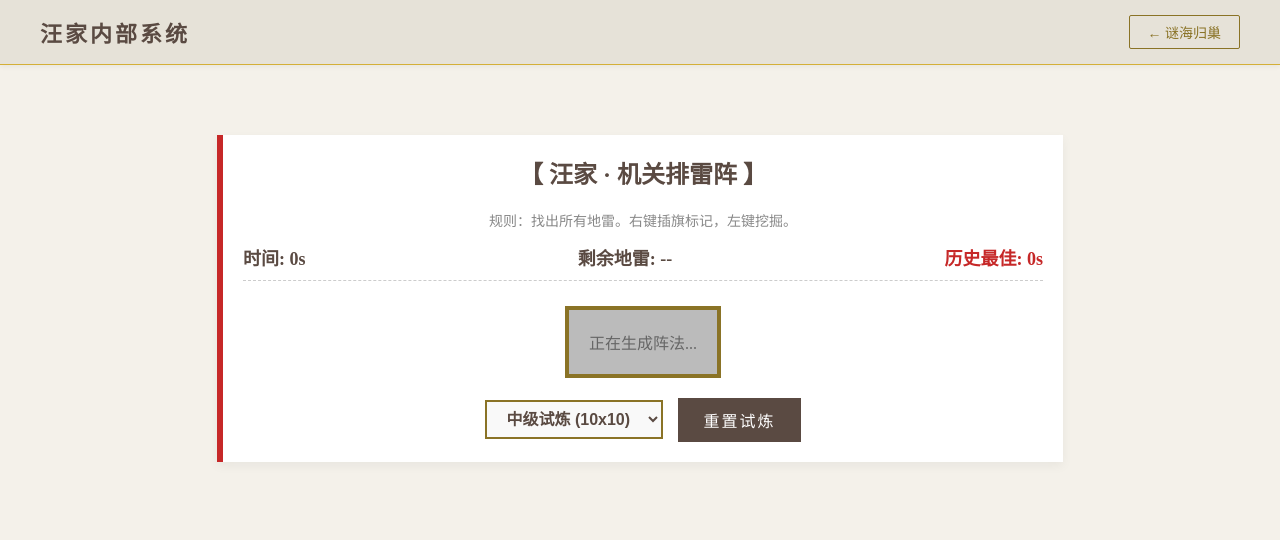
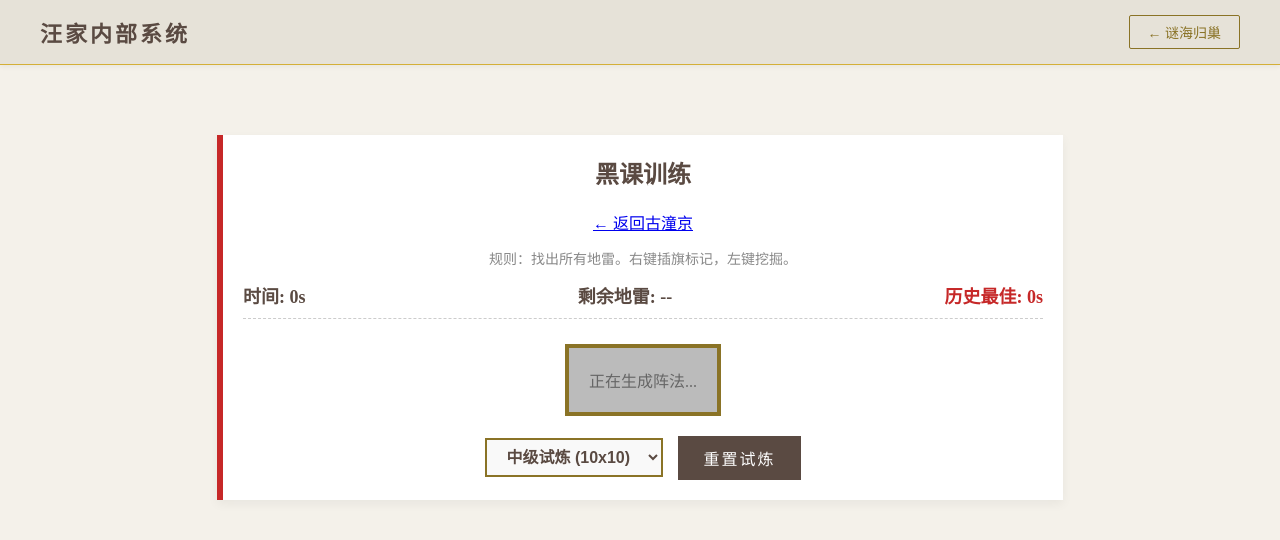
Before and after one commit to jielanjiang46-dotcom/dmbj_web, a Django app: page /wang_jia/minesweeper/ in a window 1280 px wide. Shown: the top 540 px of the page. Run offline with Django 5.2, Linux system fonts and the light colour scheme; the visitor is signed in with stand-in values (Sample User, id 1); data comes from the database, SQL or seed files in the repository.

Commit message:
扫雷数据修复

```diff
--- a/main_app/templates/main_app/profile.html
+++ b/main_app/templates/main_app/profile.html
@@ -118,7 +118,7 @@ document.addEventListener('DOMContentLoaded', function() {
     });
 
     // --- 请求 2: 【新增】获取扫雷成绩 ---
-    fetch('/zhang_jia/api/get-minesweeper-score/?username=' + encodeURIComponent(targetUsername))
+    fetch('/wang_jia/api/get-minesweeper-score/?username=' + encodeURIComponent(targetUsername))
     .then(response => response.json())
     .then(data => {
         if (data.status === 'success') {
--- a/wang_jia/templates/wang_jia/minesweeper.html
+++ b/wang_jia/templates/wang_jia/minesweeper.html
@@ -121,7 +121,8 @@
 </style>
 
 <div class="game-panel">
-    <h2 style="color:#5a4a42; margin-top:0;">【 汪家 · 机关排雷阵 】</h2>
+    <h2 style="color:#5a4a42; margin-top:0;">黑课训练</h2>
+    <a href="/wang_jia/gutongjing/" class="back-link">← 返回古潼京</a>
     <p style="font-size:14px; color:#888;">规则：找出所有地雷。右键插旗标记，左键挖掘。</p>
 
     <div class="game-info-bar">
```
